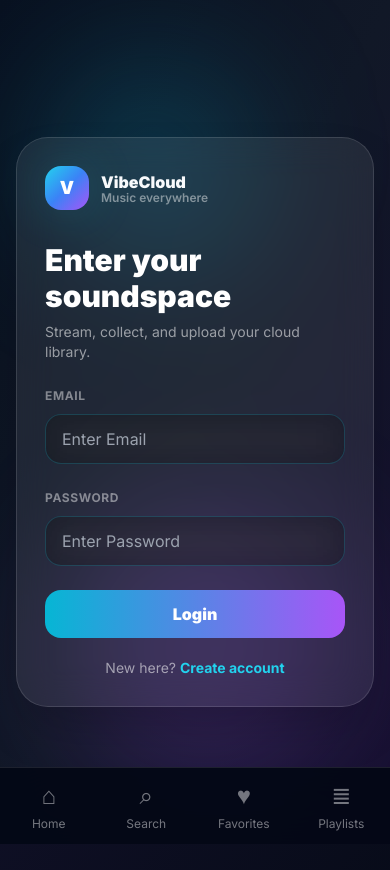
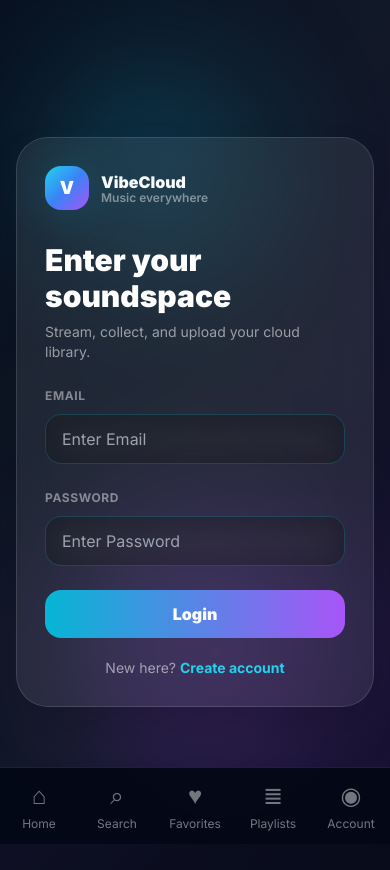
Before and after one commit to darshanprabu18/music, a React (Vite) app in the folder frontend/: page /login in a window 390 px wide. Shown: the top 870 px of the page. Built offline with nearby package versions, Linux system fonts and the light colour scheme.

Commit message:
Update MobileNav.jsx

```diff
--- a/frontend/src/components/MobileNav.jsx
+++ b/frontend/src/components/MobileNav.jsx
@@ -24,11 +24,16 @@ export default function MobileNav() {
       icon: "≣",
       path: "/playlists",
     },
+    {
+      name: "Account",
+      icon: "◉",
+      path: "/profile",
+    },
   ];
 
   return (
     <div className="fixed bottom-0 left-0 right-0 z-50 border-t border-white/10 bg-[#040816]/95 backdrop-blur-xl md:hidden">
-      <div className="grid grid-cols-4 py-3">
+      <div className="grid grid-cols-5 py-3">
         {navItems.map((item) => {
           const active = location.pathname === item.path;
 
@@ -37,12 +42,18 @@ export default function MobileNav() {
               key={item.name}
               to={item.path}
               className={`flex flex-col items-center justify-center gap-1 text-xs ${
-                active ? "text-cyan-400" : "text-white/45"
+                active
+                  ? "text-cyan-400"
+                  : "text-white/45"
               }`}
             >
-              <span className="text-2xl">{item.icon}</span>
+              <span className="text-2xl">
+                {item.icon}
+              </span>
 
-              <span>{item.name}</span>
+              <span>
+                {item.name}
+              </span>
             </Link>
           );
         })}
```
